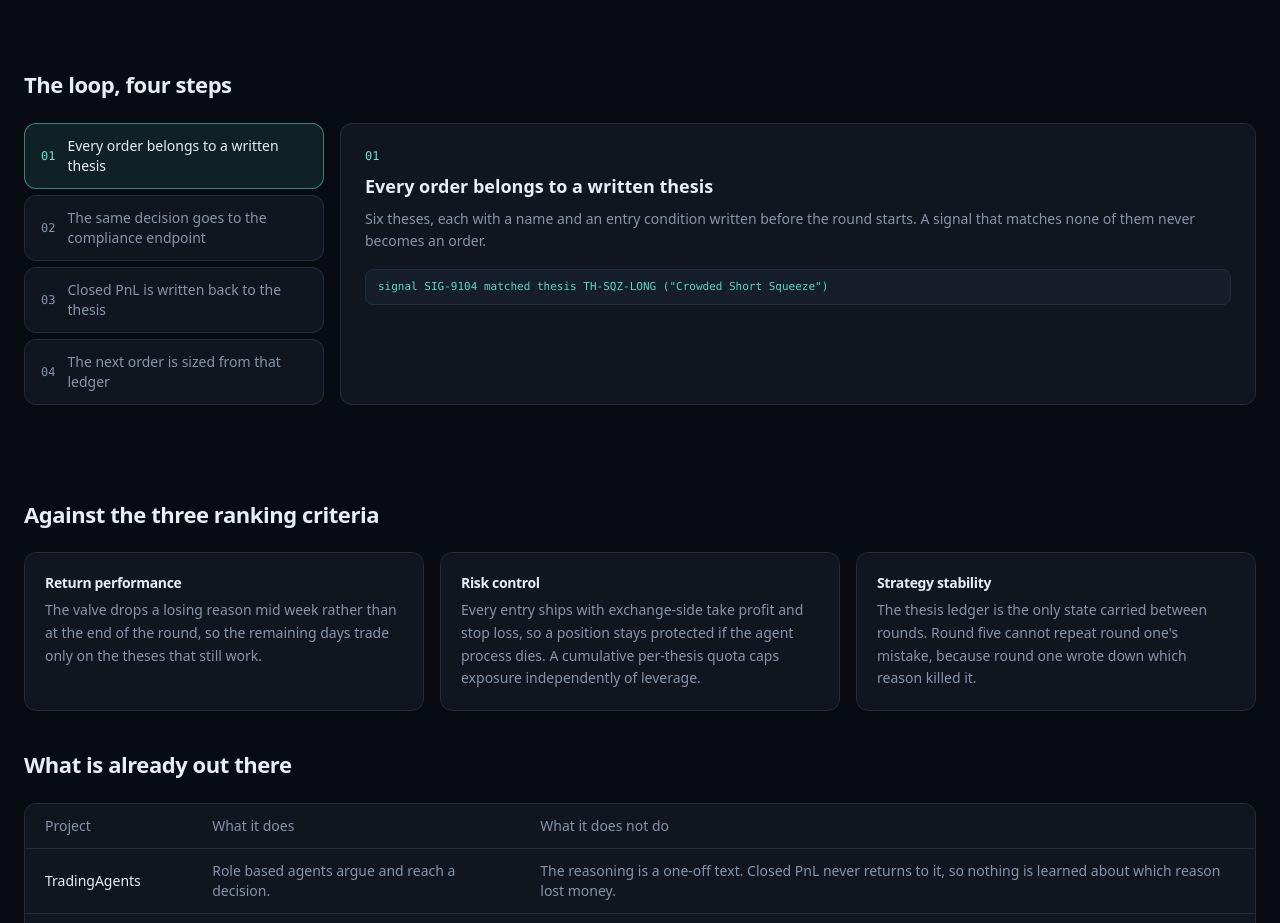
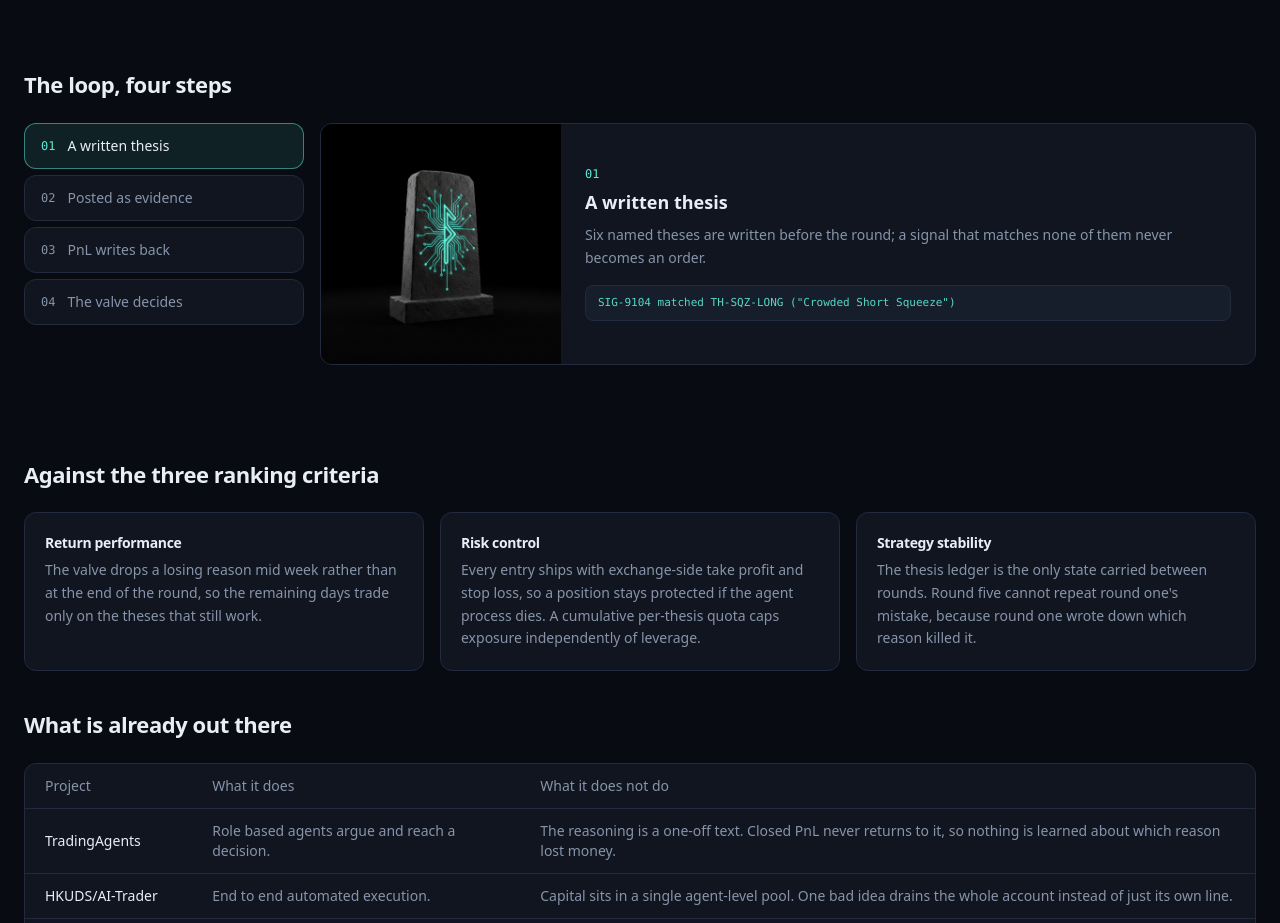
Before and after one commit to mericcintosun/stele, a Next.js app: page / in a window 1280 px wide. Shown: the part 1380-2303 px from the top of the page. Built offline with nearby package versions, Linux system fonts and the light colour scheme.

Commit message:
feat(landing): loop stepper goes image-first, one sentence per step

```diff
--- a/components/LoopSteps.tsx
+++ b/components/LoopSteps.tsx
@@ -1,35 +1,40 @@
 "use client";
 
-// "The loop, four steps" artık interaktif bir stepper: solda tıklanabilir
-// adımlar, sağda seçilen adımın anlatımı ve o adıma ait mono iz satırı.
-// İçerik page.tsx'teki statik kartlarla aynı iddialar; hiçbir claim değişmedi.
+// Loop artık görsel anlatıyor: her adımın Meshy üretimi taş-devre görseli
+// panelin yarısını kaplar, metin TEK cümledir, altta mono iz satırı durur.
+// İçerik iddiaları değişmedi, yalnızca yoğunluk düştü.
 
+import Image from "next/image";
 import { useState } from "react";
 
 const STEPS = [
   {
     step: "01",
-    title: "Every order belongs to a written thesis",
-    body: "Six theses, each with a name and an entry condition written before the round starts. A signal that matches none of them never becomes an order.",
-    trace: 'signal SIG-9104 matched thesis TH-SQZ-LONG ("Crowded Short Squeeze")',
+    title: "A written thesis",
+    body: "Six named theses are written before the round; a signal that matches none of them never becomes an order.",
+    trace: 'SIG-9104 matched TH-SQZ-LONG ("Crowded Short Squeeze")',
+    img: "/brand/loop-thesis.png",
   },
   {
     step: "02",
-    title: "The same decision goes to the compliance endpoint",
-    body: "stage, model, input, output and a 1000 character explanation are posted to /capi/v3/order/uploadAiLog. The returned orderId pairs the fill with the thesis.",
+    title: "Posted as evidence",
+    body: "Every decision goes to uploadAiLog; the returned orderId pairs the fill with its thesis.",
     trace: 'POST /capi/v3/order/uploadAiLog -> {"code":"00000","orderId":1102938471}',
+    img: "/brand/loop-endpoint.png",
   },
   {
     step: "03",
-    title: "Closed PnL is written back to the thesis",
-    body: "When a position closes, its realized result lands on the thesis that opened it. Press Close at stop on the console and watch one thesis change state. That ledger is the only thing carried from round to round.",
-    trace: "POS-4459 closed: -4.0 USDT -> TH-SQZ-LONG ledger -1.74% -> -2.14%",
+    title: "PnL writes back",
+    body: "Closed PnL lands on the thesis that opened it; that ledger is all that carries between rounds.",
+    trace: "POS-4459 closed: -4.0 USDT -> TH-SQZ-LONG -1.74% -> -2.14%",
+    img: "/brand/loop-ledger.png",
   },
   {
     step: "04",
-    title: "The next order is sized from that ledger",
-    body: "Not from total account performance. A thesis under the halt line goes to zero capital and the agent refuses its own order, then posts the refusal too.",
-    trace: "TH-SQZ-LONG below halt line -2.0% -> valve 0.00x -> order refused, refusal posted",
+    title: "The valve decides",
+    body: "A thesis under the halt line gets zero capital: the agent refuses its own order and posts the refusal.",
+    trace: "TH-SQZ-LONG below -2.0% -> valve 0.00x -> order refused",
+    img: "/brand/loop-valve.png",
   },
 ];
 
@@ -38,7 +43,7 @@ export default function LoopSteps() {
   const s = STEPS[active];
 
   return (
-    <div className="grid gap-4 lg:grid-cols-[300px_minmax(0,1fr)]">
+    <div className="grid gap-4 lg:grid-cols-[280px_minmax(0,1fr)]">
       <div className="flex flex-col gap-1.5" role="tablist" aria-label="The loop, four steps">
         {STEPS.map((x, i) => (
           <button
@@ -61,15 +66,27 @@ export default function LoopSteps() {
 
       <div
         key={s.step}
-        className="anim-fade-up rounded-xl border border-line bg-panel p-6"
         role="tabpanel"
+        className="anim-fade-up overflow-hidden rounded-xl border border-line bg-panel"
       >
-        <p className="font-mono text-xs text-acc">{s.step}</p>
-        <h3 className="mt-2 text-lg font-semibold text-ink">{s.title}</h3>
-        <p className="mt-2 text-sm leading-relaxed text-mut">{s.body}</p>
-        <p className="mt-4 overflow-x-auto rounded-lg border border-line bg-panel2 px-3 py-2 font-mono text-[11px] leading-relaxed text-acc/90">
-          {s.trace}
-        </p>
+        <div className="grid items-center sm:grid-cols-[240px_minmax(0,1fr)]">
+          <Image
+            src={s.img}
+            alt=""
+            aria-hidden
+            width={480}
+            height={480}
+            className="h-48 w-full object-cover sm:h-full sm:min-h-[240px]"
+          />
+          <div className="p-6">
+            <p className="font-mono text-xs text-acc">{s.step}</p>
+            <h3 className="mt-1.5 text-lg font-semibold text-ink">{s.title}</h3>
+            <p className="mt-2 text-sm leading-relaxed text-mut">{s.body}</p>
+            <p className="mt-4 overflow-x-auto rounded-lg border border-line bg-panel2 px-3 py-2 font-mono text-[11px] leading-relaxed text-acc/90">
+              {s.trace}
+            </p>
+          </div>
+        </div>
       </div>
     </div>
   );
```
